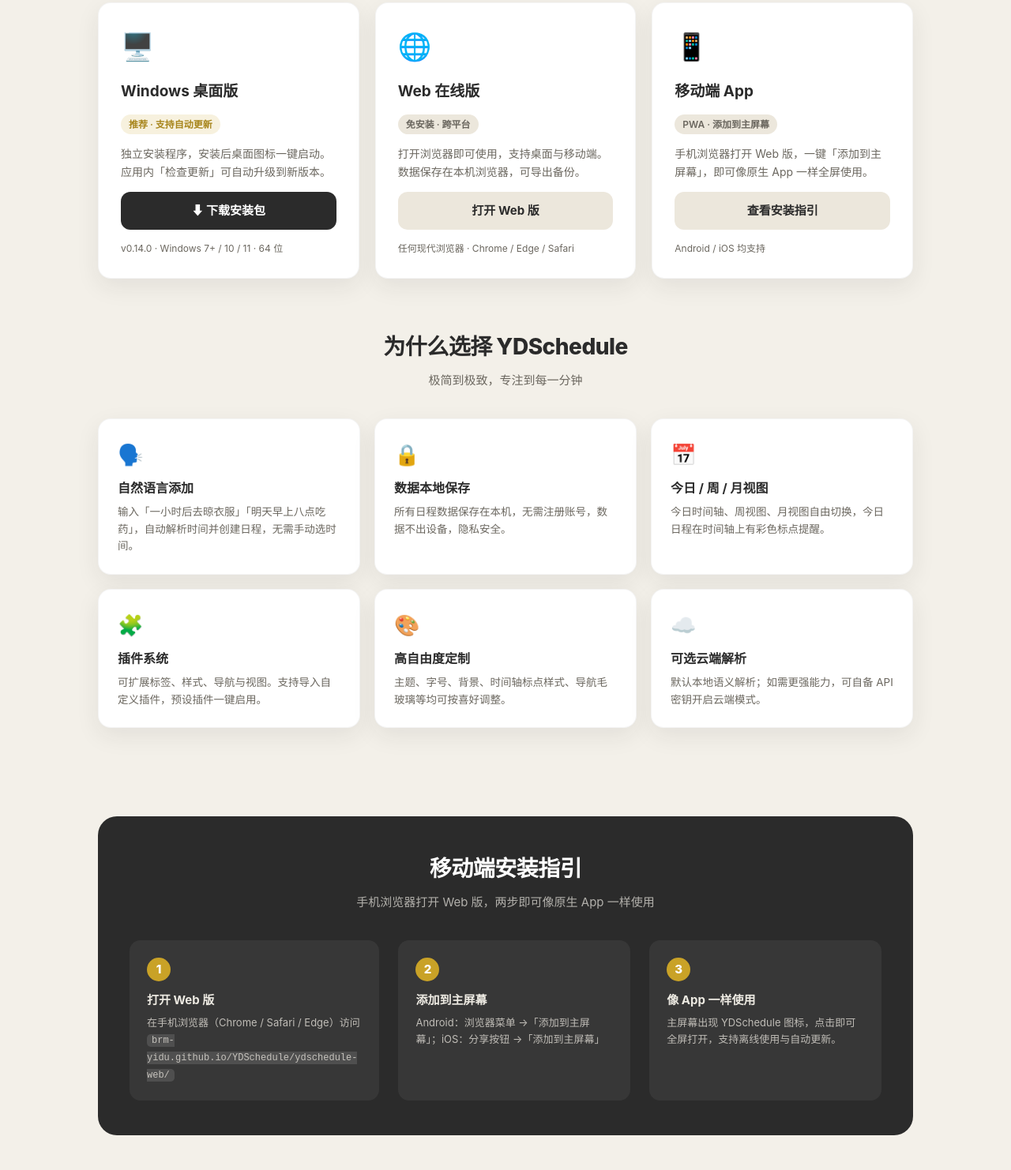
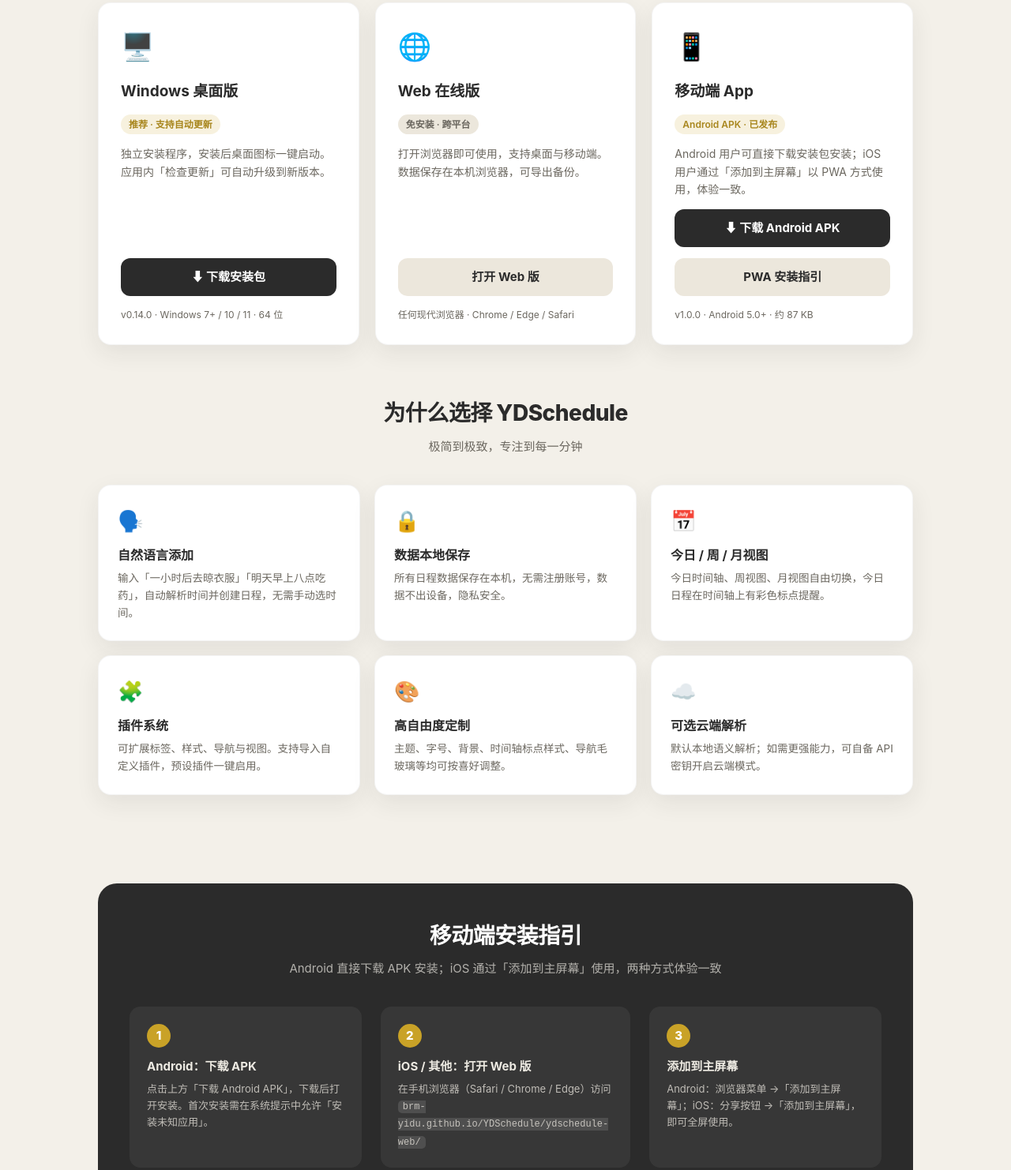
Before and after one commit to BRM-yidu/YDSchedule, a plain HTML site: page index.html in a window 1280 px wide. Shown: the part 513-1995 px from the top of the page at 79% size. Drawn offline with Linux system fonts and the light colour scheme.

Commit message:
更新下载落地页：新增 Android APK 下载入口

```diff
--- a/index.html
+++ b/index.html
@@ -244,10 +244,11 @@
   <div class="pcard">
     <div class="pico">📱</div>
     <h3>移动端 App</h3>
-    <span class="tag">PWA · 添加到主屏幕</span>
-    <p>手机浏览器打开 Web 版，一键「添加到主屏幕」，即可像原生 App 一样全屏使用。</p>
-    <a class="pbtn alt" href="#mobile">查看安装指引</a>
-    <div class="meta">Android / iOS 均支持</div>
+    <span class="tag hot">Android APK · 已发布</span>
+    <p>Android 用户可直接下载安装包安装；iOS 用户通过「添加到主屏幕」以 PWA 方式使用，体验一致。</p>
+    <a class="pbtn" href="https://github.com/BRM-yidu/YDSchedule/releases/download/v0.14.0/YDSchedule-1.0.0.apk">⬇ 下载 Android APK</a>
+    <a class="pbtn alt" href="#mobile">PWA 安装指引</a>
+    <div class="meta">v1.0.0 · Android 5.0+ · 约 87 KB</div>
   </div>
 </section>
 
@@ -293,22 +294,22 @@
 <section class="section" id="mobile">
   <div class="mobile-guide">
     <h2>移动端安装指引</h2>
-    <p class="lead">手机浏览器打开 Web 版，两步即可像原生 App 一样使用</p>
+    <p class="lead">Android 直接下载 APK 安装；iOS 通过「添加到主屏幕」使用，两种方式体验一致</p>
     <div class="steps">
       <div class="step">
         <div class="num">1</div>
-        <h4>打开 Web 版</h4>
-        <p>在手机浏览器（Chrome / Safari / Edge）访问 <code>brm-yidu.github.io/YDSchedule/ydschedule-web/</code></p>
+        <h4>Android：下载 APK</h4>
+        <p>点击上方「下载 Android APK」，下载后打开安装。首次安装需在系统提示中允许「安装未知应用」。</p>
       </div>
       <div class="step">
         <div class="num">2</div>
-        <h4>添加到主屏幕</h4>
-        <p>Android：浏览器菜单 →「添加到主屏幕」；iOS：分享按钮 →「添加到主屏幕」</p>
+        <h4>iOS / 其他：打开 Web 版</h4>
+        <p>在手机浏览器（Safari / Chrome / Edge）访问 <code>brm-yidu.github.io/YDSchedule/ydschedule-web/</code></p>
       </div>
       <div class="step">
         <div class="num">3</div>
-        <h4>像 App 一样使用</h4>
-        <p>主屏幕出现 YDSchedule 图标，点击即可全屏打开，支持离线使用与自动更新。</p>
+        <h4>添加到主屏幕</h4>
+        <p>Android：浏览器菜单 →「添加到主屏幕」；iOS：分享按钮 →「添加到主屏幕」，即可全屏使用。</p>
       </div>
     </div>
   </div>
@@ -364,7 +365,7 @@
     </details>
     <details>
       <summary>移动端没有 App Store 版本吗？</summary>
-      <p>当前移动端通过 PWA 方式安装（添加到主屏幕），体验与原生 App 一致，且无需经过应用商店审核。后续视需求可发布原生应用。</p>
+      <p>Android 用户可直接下载 APK 安装包安装（无需应用商店审核）；iOS 用户通过「添加到主屏幕」以 PWA 方式使用，体验与原生 App 一致。后续视需求可发布应用商店版本。</p>
     </details>
   </div>
 </section>
```
